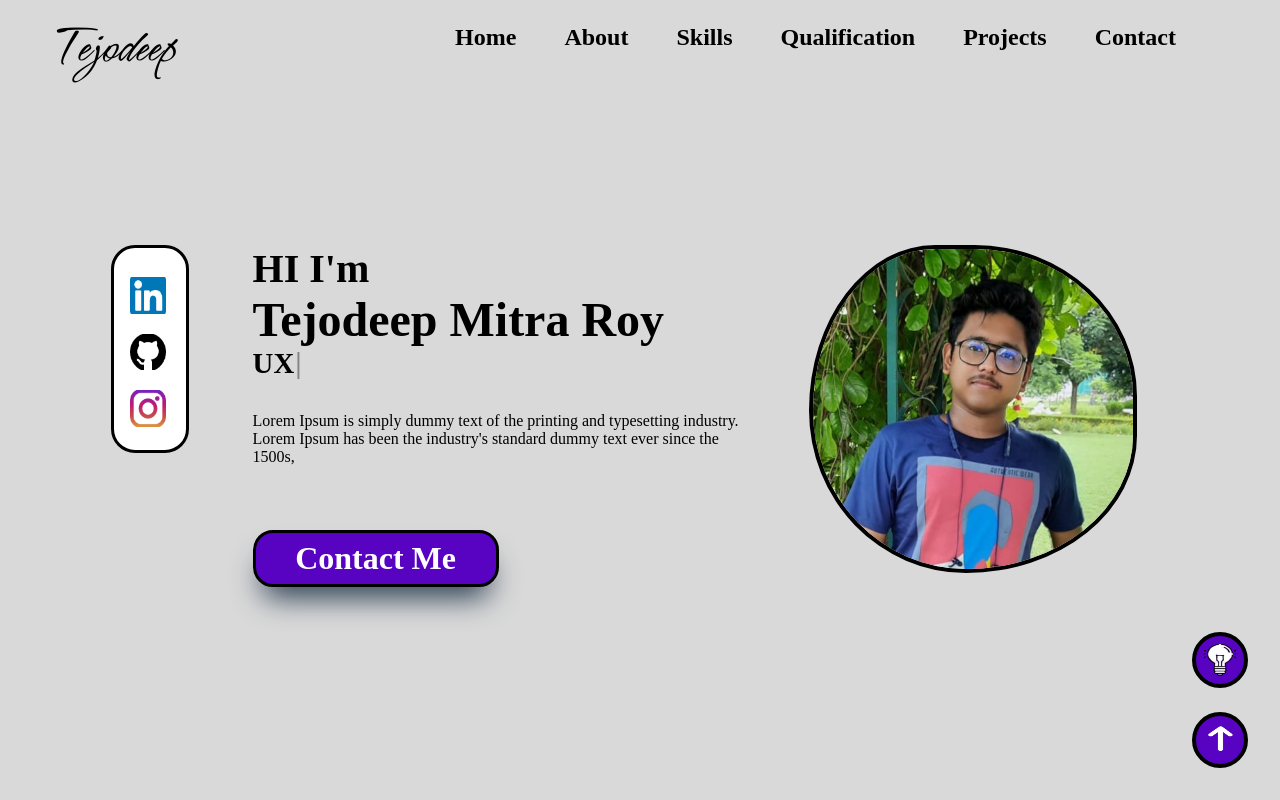
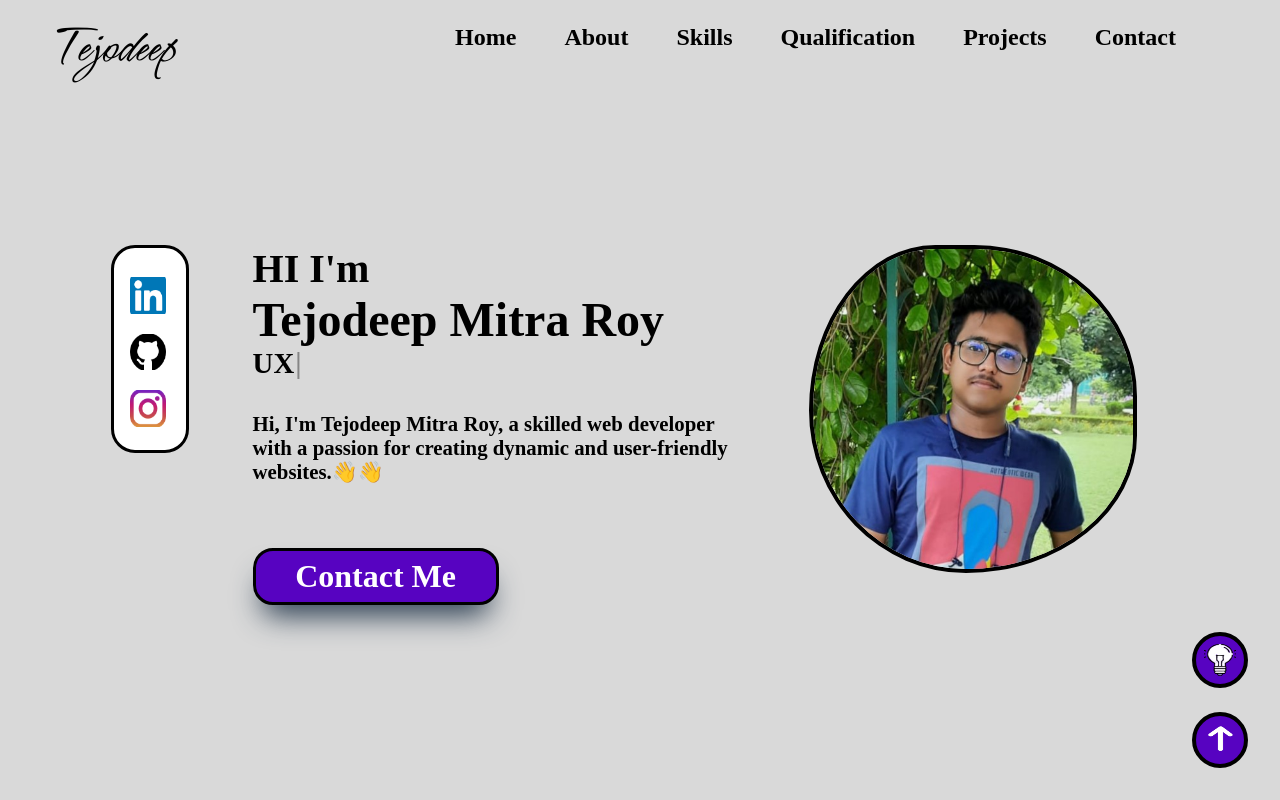
Before and after one commit to Tejodeep2002/Main-Portfolio, a React (Create React App) app: page / in a window 1280 px wide. Shown: the top 800 px of the page. Built offline with nearby package versions, Linux system fonts and the light colour scheme; a web font is replaced by a local one.

Commit message:
Intro sub text

```diff
--- a/src/Components/Intro/Intro.css
+++ b/src/Components/Intro/Intro.css
@@ -55,7 +55,8 @@
 .i-name > :nth-child(4) {
   position: relative;
   top: 2rem;
-  font-size: 1rem;
+  font-size: 1.3rem;
+  font-weight: bold;
 }
 
 .contactMeBox {
--- a/src/Components/Intro/Intro.jsx
+++ b/src/Components/Intro/Intro.jsx
@@ -41,9 +41,8 @@ const Intro = () => {
           }}
         />
         <span>
-          Lorem Ipsum is simply dummy text of the printing and typesetting
-          industry. Lorem Ipsum has been the industry's standard dummy text ever
-          since the 1500s,
+          Hi, I'm Tejodeep Mitra Roy, a skilled web developer with a passion for
+          creating dynamic and user-friendly websites.👋👋
         </span>
 
         <span
```
